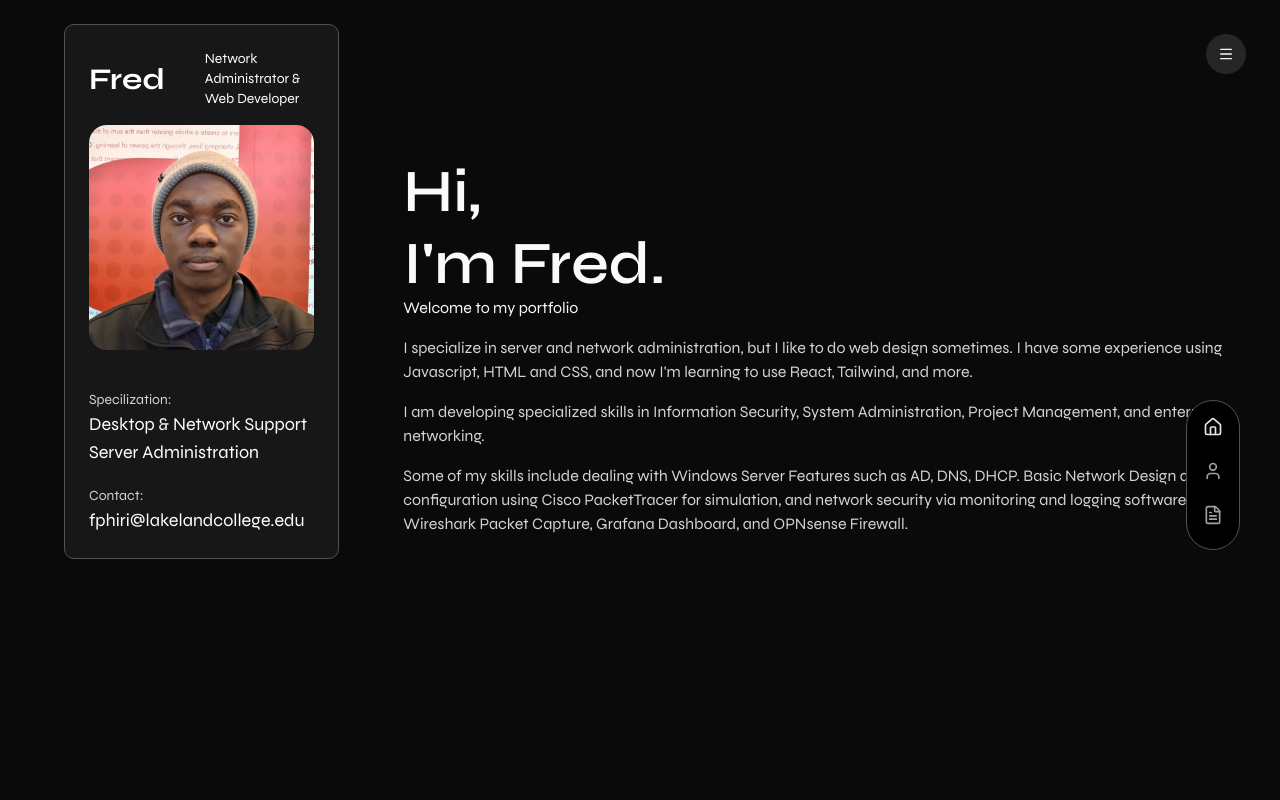
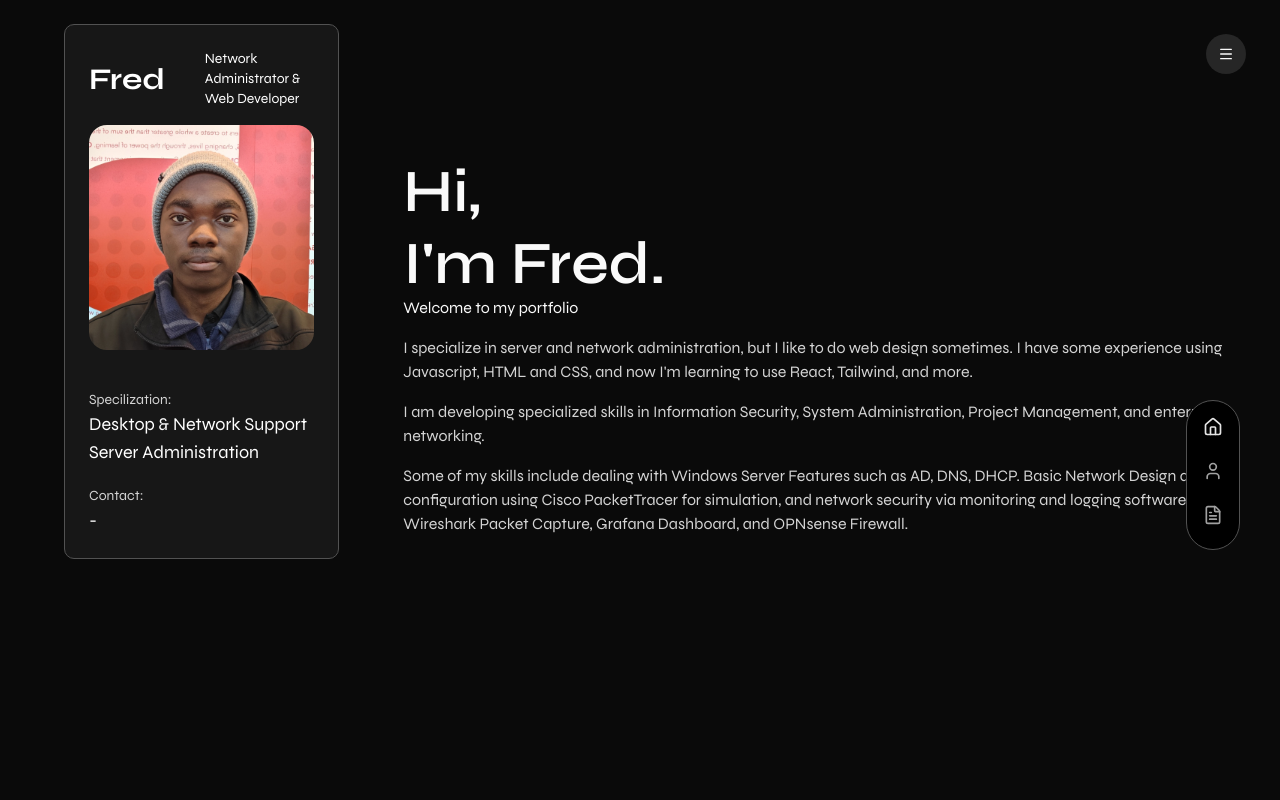
Before and after one commit to Fred-Phiri-sudo/fred-portfolio, a React (Vite) app: page / in a window 1280 px wide. Shown: the top 800 px of the page. Built offline with nearby package versions, Linux system fonts and the light colour scheme.

Commit message:
only this file

```diff
--- a/src/components/Profile.tsx
+++ b/src/components/Profile.tsx
@@ -33,7 +33,7 @@
                     <p className='text-lg capitalize'> Server Administration</p>
 
                     <p className='text-sm text-neutral-300 mt-5'>Contact: </p>
-                    <p className='text-lg '> fphiri@lakelandcollege.edu</p>
+                    <p className='text-lg '>-</p>
                 </div>
 
         </div>
```
